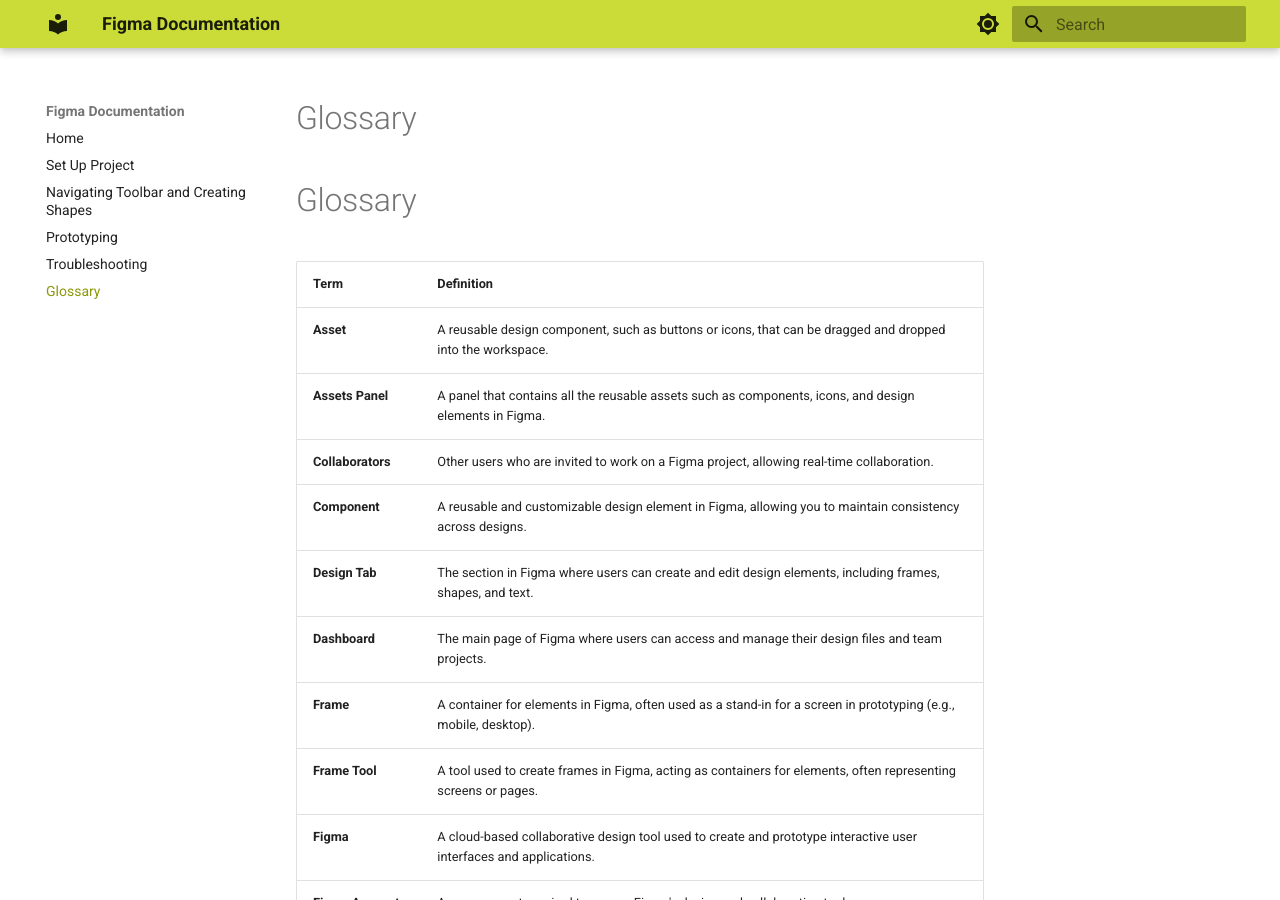
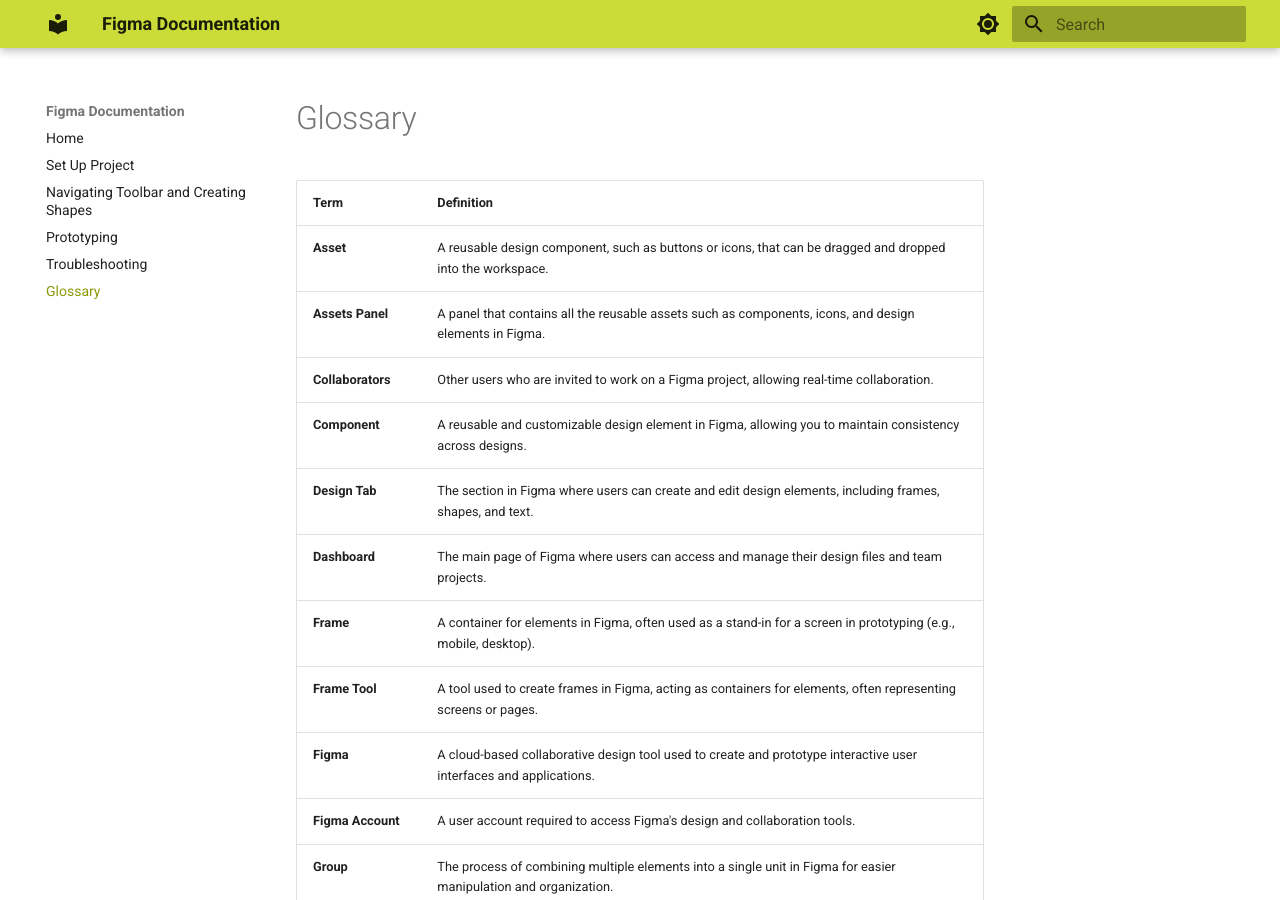
Before and after one commit to ThincutBacon/COMP-2216-Documentation, an MkDocs documentation site: the page built from docs/glossary.md, in a window 1280 px wide and 900 px high. Built offline with MkDocs 1.6.1 and Material for MkDocs 9.7.7, drawn with Linux system fonts in a browser that asks for light colours.

Commit message:
Remove error in glossary

```diff
--- a/docs/glossary.md
+++ b/docs/glossary.md
@@ -1,5 +1,3 @@
-# Glossary
-
 # Glossary
 
 | Term                     | Definition                                                                                                   |
```
